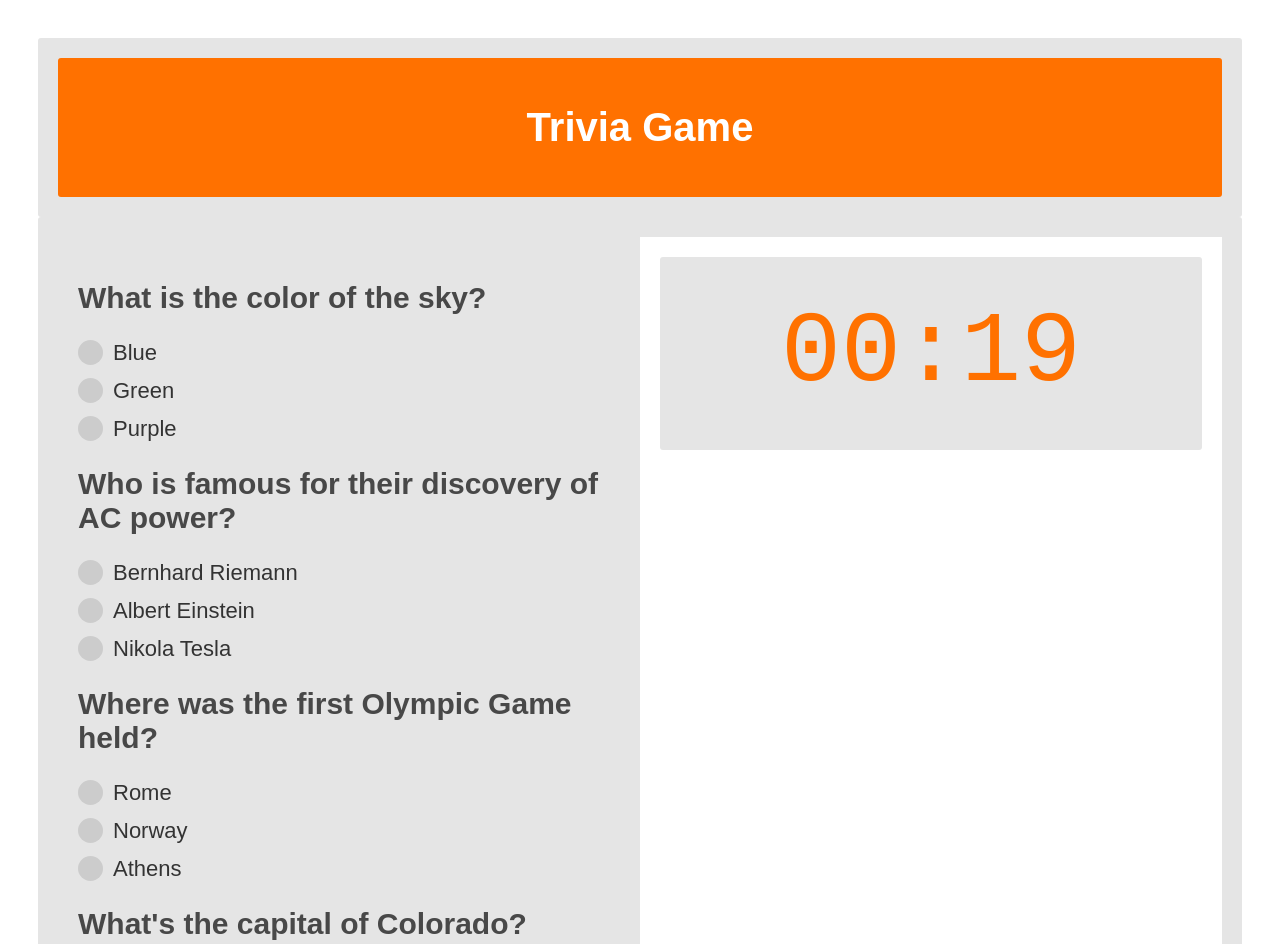
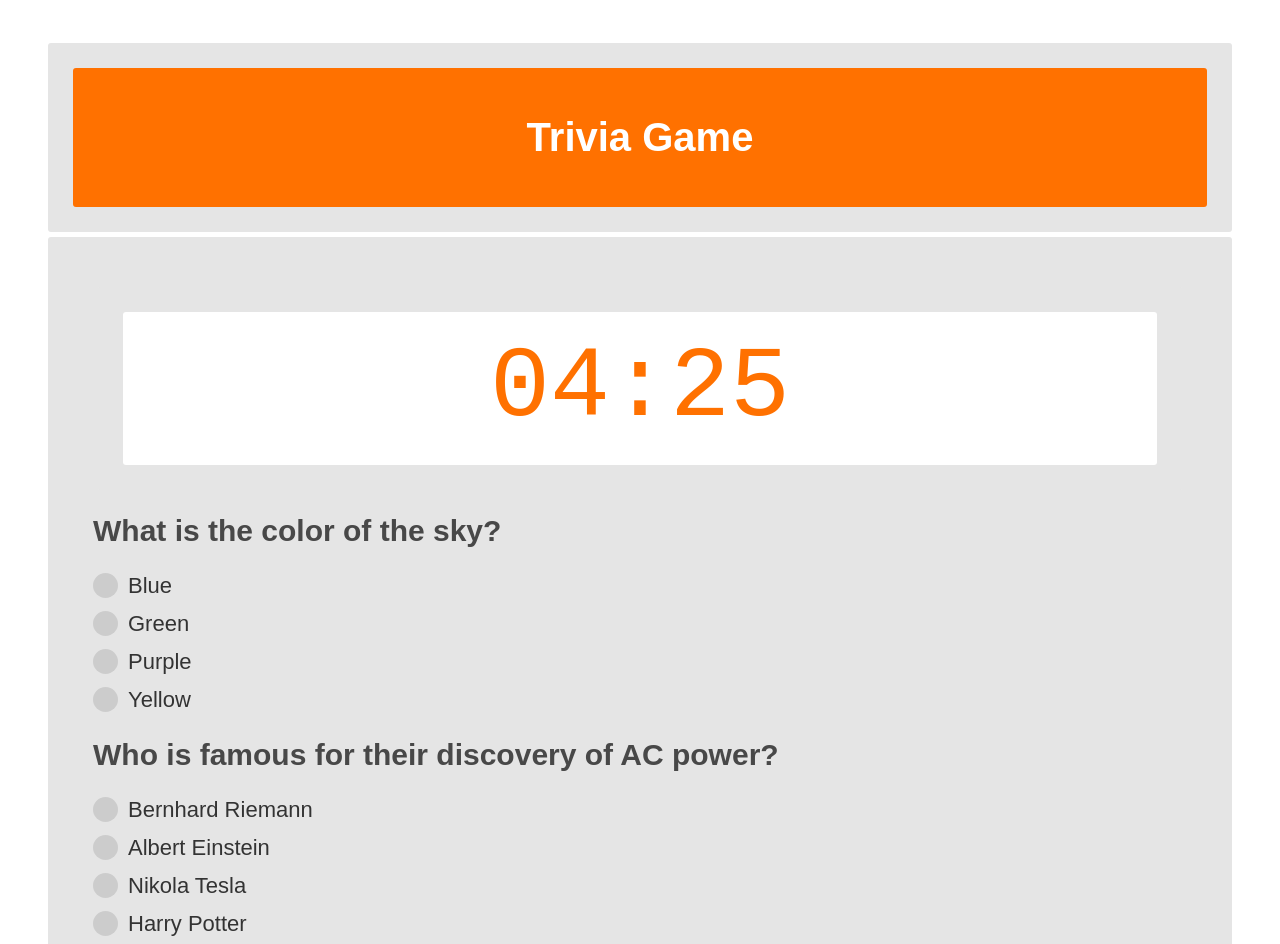
Before and after one commit to PlatinumPi/TriviaGame, a plain HTML site: page index.html in a window 1280 px wide. Shown: the top 944 px of the page. Drawn offline with Linux system fonts and the light colour scheme.

Commit message:
Major update

```diff
--- a/assets/css/style.css
+++ b/assets/css/style.css
@@ -84,6 +84,7 @@ h1 {
     -ms-flex: 100%;
     flex: 100%;
     padding: 30px;
+    margin: 5px;
     background-color: #fff;
 }
 
@@ -93,6 +94,7 @@ h1 {
     -ms-flex-wrap: wrap;
     flex-wrap: wrap;
     padding: 20px;
+    margin: 5px;
     background-color: #e5e5e5;
     border: 0px;
     border-radius: 3px;
@@ -103,6 +105,7 @@ h1 {
     flex: 5%;
     text-align: left;
     padding: 20px;
+    margin: 5px;
 }
 /* END OF FLEXBOX ORIENTATION */
 
@@ -133,6 +136,12 @@ h1 {
 }
 /* END OF H1 BOX CUSTOMIZATION */
 
+/* Start of Title Container Customization */
+#title-container {
+    background-color: #e5e5e5;
+}
+/* END OF TITLE CONTAINER CUSTOMIZATION */
+
 /* Start of Side customization */
 #side {
     background-color: #fff;
@@ -142,6 +151,9 @@ h1 {
 /* Start of Display Container customization */
 #display-container {
     text-align: center;
+    background-color: #fff;
+    border: 0px;
+    border-radius: 3px;
 }
 /* END OF DISPLAY CONTAINER CUSTOMIZATION */
 
@@ -173,7 +185,9 @@ h1 {
 
 /* Start of Percentage Container customization */
 #percentage-container {
-    background-color: #fff;
+    background-color: #e5e5e5;
+    border: 0px;
+    border-radius: 3px;
 }
 /* END OF PERCENTAGE CONTAINER CUSTOMIZATION */
 
@@ -193,3 +207,7 @@ h1 {
     border-radius: 30px;
 }
 /* END OF LETTER GRADE CUSTOMIZATION */
+
+@media screen and (max-width: 526px) {
+
+}
--- a/assets/javascript/app.js
+++ b/assets/javascript/app.js
@@ -4,7 +4,8 @@ var myQuestions = [
         answers: {
             a: 'Blue',
             b: 'Green',
-            c: 'Purple'
+            c: 'Purple',
+            d: 'Yellow',
         },
         correctAnswer: 'a'
     },
@@ -13,7 +14,8 @@ var myQuestions = [
         answers: {
             a: 'Bernhard Riemann',
             b: 'Albert Einstein',
-            c: 'Nikola Tesla'
+            c: 'Nikola Tesla',
+            d: 'Harry Potter',
         },
         correctAnswer: 'c'
     },
@@ -23,6 +25,7 @@ var myQuestions = [
             a: 'Rome',
             b: 'Norway',
             c: 'Athens',
+            d: 'Iceland',
         },
         correctAnswer: 'c'
     },
@@ -35,13 +38,154 @@ var myQuestions = [
             d: 'Greely',
         },
         correctAnswer: 'b'
+    },
+    {
+        question: "What is 2 + 2 * 5?",
+        answers: {
+            a: '20',
+            b: '13',
+            c: '18',
+            d: '12',
+        },
+        correctAnswer: 'd'
+    },
+    {
+        question: "What was the first blue pigment for paint called?",
+        answers: {
+            a: 'Ultramarine',
+            b: 'Aquamarine',
+            c: 'Egyptian Blue',
+            d: 'Royal Blue',
+        },
+        correctAnswer: 'c'
+    },
+    {
+        question: "Who was the Fourth President of the United States?",
+        answers: {
+            a: 'Thomas Jefferson',
+            b: 'George Washington',
+            c: 'James Monroe',
+            d: 'James Madison',
+        },
+        correctAnswer: 'd'
+    },
+    {
+        question: "Plessy v. Fergusson was a Supreme Court Case about which of the following:",
+        answers: {
+            a: 'Giving Supreme Court ability to strike down laws, statutes and government actions',
+            b: 'Denying African slaves citizenship',
+            c: 'Seperating blacks and whites in schools',
+            d: 'Seperate but equal segregation',
+        },
+        correctAnswer: 'd'
+    },
+    {
+        question: "What famous composer is known for the composition 'Allegro'?",
+        answers: {
+            a: 'Ludwig Van Beethoven',
+            b: 'Wolfgang Amadeus Mozart',
+            c: 'Frédéric Chopin',
+            d: 'Franz Liszt',
+        },
+        correctAnswer: 'b'
+    },
+    {
+        question: "What is the term for a star that is beyond the Red Giant Phase?",
+        answers: {
+            a: 'Variable Star',
+            b: 'White Dward',
+            c: 'Red Dwarf',
+            d: 'Exo-Star',
+        },
+        correctAnswer: 'a'
+    },
+    {
+        question: "What is the known medical term for someone who has sufferd a collapsed lung?",
+        answers: {
+            a: 'Dyspnea',
+            b: 'Pneumothorax',
+            c: 'Pulmonary Metastases',
+            d: 'Pulmonary Edema',
+        },
+        correctAnswer: 'b'
+    },
+    {
+        question: "What chemical, in the breakdown of alcohol, causes a flushed face and vomitting?",
+        answers: {
+            a: 'Actin',
+            b: 'Tryptophan',
+            c: 'Acetaldehyde',
+            d: 'Aspartate',
+        },
+        correctAnswer: 'c'
+    },
+    {
+        question: "What is a mole?",
+        answers: {
+            a: 'A cute fuzzy rodent',
+            b: 'Unit to define number of atoms in a substance',
+            c: 'The amount of a substance which has the same chemical units as there are atoms in exactly 12 grams of pure carbon 12',
+            d: 'The amount of a substance that has the same weight as 12 grams of pure carbon 12',
+        },
+        correctAnswer: 'c'
+    },
+    {
+        question: "What does the term 'déjà vu' translate to in English? (The next answer is 'C')",
+        answers: {
+            a: 'Already seen',
+            b: 'Already experienced',
+            c: 'Repeated experience',
+            d: 'Memory glitch',
+        },
+        correctAnswer: 'a'
+    },
+    {
+        question: "Are you enjoying this test?",
+        answers: {
+            a: 'Yes',
+            b: 'Yes',
+            c: 'Yes',
+            d: 'Yes',
+        },
+        correctAnswer: 'c'
+    },
+    {
+        question: "What is a mole?",
+        answers: {
+            a: 'A cute fuzzy rodent',
+            b: 'Unit to define number of atoms in a substance',
+            c: 'The amount of a substance which has the same chemical units as there are atoms in exactly 12 grams of pure carbon 12',
+            d: 'The amount of a substance that has the same weight as 12 grams of pure carbon 12',
+        },
+        correctAnswer: 'a'
+    },
+    {
+        question: "A Jew, a Priest and a man walk into a strip club. Which is correct?",
+        answers: {
+            a: 'Moses v. Jesus the Porno',
+            b: 'Nothing, they all drink a cup of tea.',
+            c: 'JESUS CHRIST, he is the man',
+            d: 'The Priest just divorced, the Jew saw money flying and the man had to pee',
+        },
+        correctAnswer: 'b'
+    },
+    {
+        question: "Click the right button:",
+        answers: {
+            a: 'I am not the button',
+            b: 'I am not the button',
+            c: 'B is not the button',
+            d: 'A is the button',
+        },
+        correctAnswer: 'b'
     }
 ];
 
 var quizContainer = document.getElementById('trivia');
 var resultsContainer = document.getElementById('answers');
 var submitButton = document.getElementById('submit');
-var hidden = document.getElementById('letter-grade-container');
+var hidden = document.getElementById('side');
+var hiddenMain = document.getElementById('main');
 
 hidden.style.display = 'none';
 
@@ -100,9 +244,11 @@ function generateQuiz(questions, quizContainer, resultsContainer, submitButton)
         }
 
         resultsContainer.innerHTML = numCorrect + ' out of ' + questions.length;
-        percentCorrect = (numCorrect / questions.length) * 100;
+        percentCorrect = Math.round((numCorrect / questions.length) * 100);
+
         var letterGrade = document.getElementById('letter-grade');
         var percantage = document.getElementById('percentage')
+
         percantage.append(percentCorrect + "%");
 
         if (percentCorrect <= 100 && percentCorrect >= 97) {
@@ -198,7 +344,7 @@ function generateQuiz(questions, quizContainer, resultsContainer, submitButton)
 
     var intervalId;
     var clockRunning = false;
-    var time = (myQuestions.length) * 6;
+    var time = (myQuestions.length) * 15;
     var timeLeft = timeConverter(time);
 
     var display = document.getElementById('display');
--- a/index.html
+++ b/index.html
@@ -15,7 +15,7 @@
 
     <div class="container">
 
-        <div class="row">
+        <div class="row" id="title-container">
             <div class="col-auto" id="title">
                 <h1>Trivia Game</h1>
             </div>
@@ -23,15 +23,7 @@
 
         <div class="row">
 
-            <div class="col-auto">
-
-                <div id="trivia"></div>
-                <button id="submit">Submit</button>
-                <div id="answers"></div>
-
-            </div>
-
-            <div class="col-auto" id="side">
+            <div class="col-auto" id="main">
 
                 <div class="row">
 
@@ -42,6 +34,14 @@
                     </div>
 
                 </div>
+
+                <div id="trivia"></div>
+                <button id="submit">Submit</button>
+                <div id="answers"></div>
+
+            </div>
+
+            <div class="col-auto" id="side">
 
                 <div class="col-auto" id="percentage-container">
 
```
